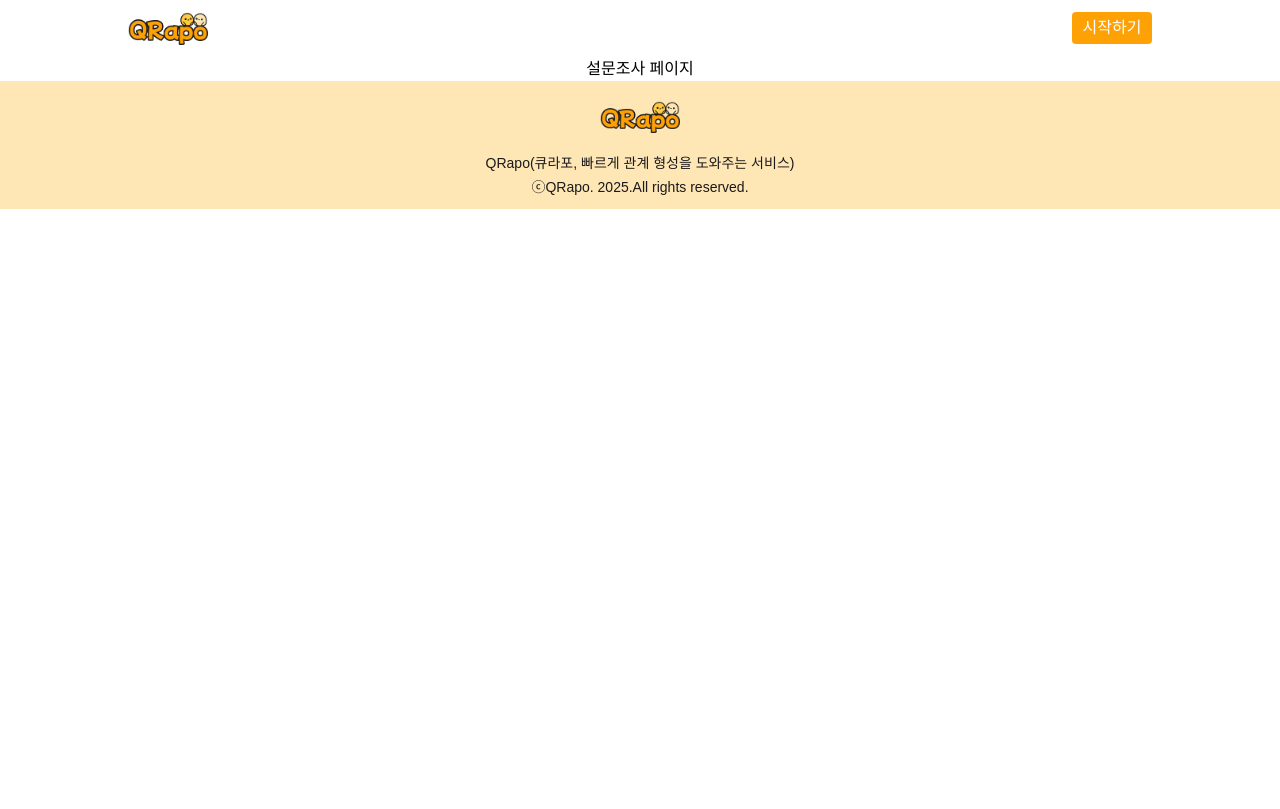
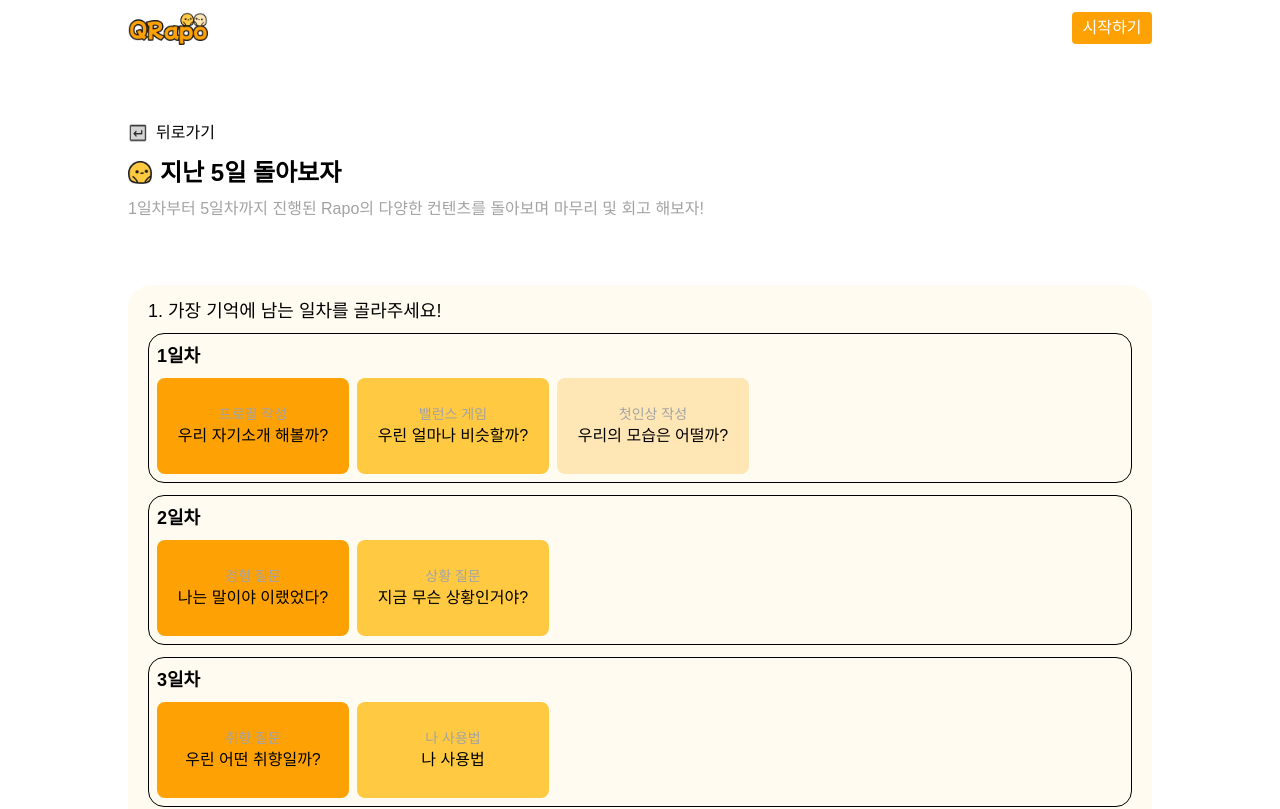
Before and after one commit to Handong-TeamProject/Capston2_FE, a Next.js app: page /day5/survey in a window 1280 px wide. Shown: the top 809 px of the page. Built offline with nearby package versions, Linux system fonts and the light colour scheme; no server answers; a web font is replaced by a local one.

Commit message:
feat : survey

```diff
--- a/src/app/day5/current-impression/CurrentImpressionPage.tsx
+++ b/src/app/day5/current-impression/CurrentImpressionPage.tsx
@@ -122,7 +122,7 @@ function FirstImpressionPage() {
 
   return (
     <div className="w-full px-6 lg:px-0">
-      <ActivityDesc day={0} activity={2} project_id={1} />
+      <ActivityDesc day={4} activity={0} project_id={1} />
         {
         isWrite ? (
           <div className="w-full">
--- a/src/app/day5/survey/SurveyPage.tsx
+++ b/src/app/day5/survey/SurveyPage.tsx
@@ -1,12 +1,198 @@
+'use client';
+
+import ActivityDesc from "@/components/common/ActivityDesc";
+import { dayDescription } from "@/data/dayDescription";
+import { surveryGetData } from "@/data/day5/surveryGetData";
 // components/SurveyPage.tsx
-import React from "react";
+import React, { act, useEffect, useState } from "react";
 
-const SurveyPage: React.FC = () => {
-  return (
-    <div>
-      <h1>설문조사 페이지</h1>
-    </div>
-  );
+function SurveyPage() {
+    const userList = surveryGetData?.user_list;
+    const improve = ['변화 없음', '약간 향상', '향상', '매우 향상'];
+    const satisfaction = ['불만족', '약간 불만족', '만족', '매우 만족'];
+    const [isWrite, setIsWrite] = useState(surveryGetData?.is_done);
+    interface InputData {
+      project_id: number;
+      user_id: number;
+      q1: number;
+      q2: number;
+      q3: number;
+      q4: number;
+      q5: number;
+      q6: string;
+    }
+
+    const [inputData, setInputData] = useState<InputData>(
+      !isWrite
+      ? {
+        project_id: 1,
+        user_id: 1,
+        q1: -1,
+        q2: -1,
+        q3: -1,
+        q4: -1,
+        q5: -1,
+        q6: "",
+        }
+      : {
+        project_id: 1,
+        user_id: 1,
+        q1: Number(surveryGetData?.answer_list[0] ?? -1),
+        q2: Number(surveryGetData?.answer_list[1] ?? -1),
+        q3: Number(surveryGetData?.answer_list[2] ?? -1),
+        q4: Number(surveryGetData?.answer_list[3] ?? -1),
+        q5: Number(surveryGetData?.answer_list[4] ?? -1),
+        q6: String(surveryGetData?.answer_list[5] ?? ""),
+        }
+    );
+
+    const indexColor = (index: number) => {
+      switch (index) {
+        case 0:
+          return "bg-orange";
+        case 1:
+          return "bg-yellow";
+        case 2:
+          return "bg-beige";
+      }
+    }
+
+    const handleSelectValue = (question_index: number, index: number) => {
+      if (question_index < 1 || question_index > 5) return; // q1~q5만 처리
+
+      const key = `q${question_index}` as keyof InputData;
+
+      setInputData(prev => ({
+        ...prev,
+        [key]: index,
+      }));
+    };
+    const isValid = inputData.q1 >= 0 &&
+                inputData.q2 >= 0 &&
+                inputData.q3 >= 0 &&
+                inputData.q4 >= 0 &&
+                inputData.q5 >= 0 &&
+                inputData.q6.trim().length > 0;
+
+
+
+    const handleSubmbit = () => {
+      if (!isValid) {
+        alert("모든 필드를 입력해주세요!");
+        return;
+      }
+      if (window.confirm("제출하시겠습니까?")) {
+        alert("제출되었습니다.");
+        setIsWrite(true);
+      }
+    }
+    useEffect(() => {
+      if (isWrite) {
+        window.scrollTo({ top: 0, behavior: 'smooth' }); // 부드럽게 스크롤
+      }
+    }, [isWrite]);
+
+    return (
+        <div className="w-full px-6 lg:px-0">
+            <ActivityDesc day={4} activity={1} project_id={1}/>
+            <div className="bg-beige90 px-5 py-3 rounded-3xl mb-10">
+              <div className="mb-5">
+                <p className="text-base sm:text-lg mb-2">1. 가장 기억에 남는 일차를 골라주세요!</p>
+                {
+                    dayDescription?.map(
+                      (data, index) => (
+                        <div key={index} className={`border ${!isWrite &&'lg:hover:border-orange lg:hover:bg-orange50'} ${index === inputData.q1 && 'bg-orange50 border-orange'} object-lg:hover rounded-2xl p-2 ${index < 4 && 'mb-3'}`} onClick={ () => !isWrite && handleSelectValue(1, index)}>
+                          <p className="text-lg font-bold mb-2">{index + 1}일차</p>
+                          <div className="flex flex-col sm:flex-row gap-2">
+                            {
+                              data?.activity?.map((activity, index2) => (
+                                <div key={index2} className={`${indexColor(index2)} flex items-center justify-center flex-col sm:w-48 h-16 sm:h-24 rounded-lg`}>
+                                  <p className="text-sm text-boldGray">{activity?.aka}</p>
+                                  <p>{activity?.title}</p>
+                                </div>
+                              ))
+                            }
+                          </div>
+                        </div>)
+                    )
+                }
+              </div>
+              <div className="mb-5">
+                <p className="text-base sm:text-lg mb-2">2. 프로그램을 통해 가장 친해진 팀원은 누구인가요?</p>
+                <div className="flex flex-wrap sm:flex-nowrap">
+                  {
+                    userList?.map((user, index) => (
+                      <div className={`w-1/2 sm:w-auto flex justify-center items-center sm:justify-normal sm:items-start ${index < 2 && 'mb-4'}`} key={index}>
+                        <button key = {index} className={`border rounded-md px-2 mr-2 w-24 h-8 text-sm sm:text-base lg:hover:bg-lightGray ${index === inputData.q2 ? 'border-boldGray bg-orange' : 'bg-white'}` } onClick={ () => !isWrite && handleSelectValue(2, index)}>
+                            {user?.name}
+                        </button>
+                      </div>
+                    ))
+                  }
+                </div>
+              </div>
+              <div className="mb-5">
+                <p className="text-base sm:text-lg mb-2">3. 팀원들과의 신뢰감은 얼마나 향상되었다고 느끼나요?</p>
+                <div className="flex flex-wrap sm:flex-nowrap">
+                  {
+                    improve?.map((answer, index) => (
+                      <div className={`w-1/2 sm:w-auto flex justify-center items-center sm:justify-normal sm:items-start ${index < 2 && 'mb-4'}`} key={index}>
+                        <button key = {index} className={`border rounded-md px-2 mr-2 w-24 h-8 text-sm sm:text-base lg:hover:bg-lightGray ${index === inputData.q3 ? 'border-boldGray bg-orange' : 'bg-white'}` } onClick={ () => !isWrite && handleSelectValue(3, index)}>
+                            {answer}
+                        </button>
+                      </div>
+                    ))
+                  }
+                </div>
+                </div>
+              <div className="mb-5">
+                <p className="text-base sm:text-lg mb-2">4. 전반적인 활동들에 대해서 어느정도 만족하시나요?</p>
+                <div className="flex flex-wrap sm:flex-nowrap">
+                  {
+                    satisfaction?.map((answer, index) => (
+                      <div className={`w-1/2 sm:w-auto flex justify-center items-center sm:justify-normal sm:items-start ${index < 2 && 'mb-4'}`} key={index}>
+                        <button key = {index} className={`border rounded-md px-2 mr-2 w-24 h-8 text-sm sm:text-base lg:hover:bg-lightGray ${index === inputData.q4 ? 'border-boldGray bg-orange' : 'bg-white'}` } onClick={ () => !isWrite && handleSelectValue(4, index)}>
+                            {answer}
+                        </button>
+                      </div>
+                    ))
+                  }
+                </div>
+                </div>
+              <div className="mb-5">
+                <p className="text-base sm:text-lg mb-2">5. 시작과 마무리를 비교했을 때, 라포 형성과 관계 발전이 얼마나 있었나요?</p>
+                <div className="flex flex-wrap sm:flex-nowrap">
+                  {
+                    improve?.map((answer, index) => (
+                      <div className={`w-1/2 sm:w-auto flex justify-center items-center sm:justify-normal sm:items-start ${index < 2 && 'mb-4'}`} key={index}>
+                        <button key = {index} className={`border rounded-md px-2 mr-2 w-24 h-8 text-sm sm:text-base lg:hover:bg-lightGray ${index === inputData.q5 ? 'border-boldGray bg-orange' : 'bg-white'}` } onClick={ () => !isWrite && handleSelectValue(5, index)}>
+                            {answer}
+                        </button>
+                      </div>
+                    ))
+                  }
+                </div>
+              </div>
+
+              <div className="mb-5">
+                <p className="text-base sm:text-lg mb-2">6. 추가로 남기고 싶은 내용이 있으신가요?</p>
+            <textarea className="resize-none border w-full h-32 rounded-md p-1" placeholder="예시) 만족스러운 Rapo였습니다!" readOnly={isWrite} onChange={(e) => setInputData(prev => ({ ...prev, q6: e.target.value }))} value = {inputData.q6}></textarea>
+              </div>
+
+              { !isWrite &&
+                <div className="w-full flex justify-end">
+                    <button
+                      className={`py-1 rounded-lg w-32 text-white ${isValid ? 'bg-orange lg:hover:bg-orange50' : 'bg-boldGray'}`}
+                      onClick={handleSubmbit}
+                    >
+                      제출하기
+                    </button>
+                </div>
+              }
+
+            </div>
+        </div>
+    );
 };
 
 export default SurveyPage;
--- /dev/null
+++ b/src/data/day5/surveryGetData.js
@@ -0,0 +1,45 @@
+// export const surveryGetData = {
+//     "is_done": false,
+//     "user_list": [
+//         {
+//             "user_id": 1,
+//             "name": "정은다"
+//         }, {
+//             "user_id": 2,
+//             "name": "김광일"
+//         }, {
+//             "user_id": 3,
+//             "name": "변우혁"
+//         }, {
+//             "user_id": 4,
+//             "name": "김세진"
+//         }
+//     ]
+// }
+
+export const surveryGetData = {
+    "is_done": false,
+    "user_list": [
+        {
+            "user_id": 1,
+            "name": "정은다"
+        }, {
+            "user_id": 2,
+            "name": "김광일"
+        }, {
+            "user_id": 3,
+            "name": "변우혁"
+        }, {
+            "user_id": 4,
+            "name": "김세진"
+        }
+    ],
+    "answer_list": [
+        0,
+        1,
+        3,
+        1,
+        2,
+        "너무 즐거운 활동이였습니다!"
+    ]
+}
--- a/src/data/dayDescription.js
+++ b/src/data/dayDescription.js
@@ -10,18 +10,21 @@ export const dayDescription = [
         title: "우리 자기소개 해볼까?",
         desc: "각자의 프로필을 작성하고, 팀원들과 공유하면서 간단한 퀴즈를 통해 서로에 대해 가볍게 알아가자!",
         href: "/day1/profile",
+        aka : "프로필 작성"
       },
       {
         step: 2,
         title: "우린 얼마나 비슷할까?",
         desc: "다양한 질문의 밸런스 게임을 통해 서로의 성향을 비교하고, 얼마나 비슷한지 알아보자!",
         href: "/day1/balance-game",
+        aka : "밸런스 게임"
       },
       {
         step: 3,
         title: "우리의 모습은 어떨까?",
         desc: "서로의 첫인상을 공유하며, 각자의 생각을 통해 우리가 어떤 모습일지 알아보자!",
         href: "/day1/first-impression",
+        aka : "첫인상 작성"
       },
     ],
   },
@@ -37,12 +40,14 @@ export const dayDescription = [
         title: "나는 말이야 이랬었다?",
         desc: "다양한 질문을 통해서 본인의 경험 속에 담긴 이야기들을 나눠보자!",
         href: "/day2/experience-question",
+        aka : "경험 질문"
       },
       {
         step: 2,
         title: "지금 무슨 상황인거야?",
         desc: "주어진 특별한 상황에서 하나의 선택을 내리고, 다른 사람들의 선택과 비교하며 이야기를 나눠보자!",
         href: "/day2/situation-question",
+        aka : "상황 질문"
       },
     ],
   },
@@ -57,12 +62,14 @@ export const dayDescription = [
         title: "우린 어떤 취향일까?",
         desc: "다양한 취향 질문을 통해 서로의 공통점과 차이를 알아보고, 얼마나 비슷한지 확인해 보자!",
         href: "/day3/preference-question",
+        aka : "취향 질문"
       },
       {
         step: 2,
         title: "나 사용법",
         desc: "공통 질문을 통해 '나'라는 사람에 대한 사용법을 작성하고, 서로를 더 깊이 이해하는 시간을 가져보자!",
         href: "/day3/user-guide",
+        aka : "나 사용법"
       },
     ],
   },
@@ -77,6 +84,7 @@ export const dayDescription = [
         title: "우리 지금 만나, 아 당장 만나",
         desc: "함께 하고 싶은 활동을 이야기해보고, 새로운 추억을 쌓아주는 약속을 같이 정해보자!",
         href: "/day4/promise-creation",
+        aka : "약속 정하기"
       },
     ],
   },
@@ -91,12 +99,14 @@ export const dayDescription = [
         title: "우리의 모습은 어땠을까?",
         desc: "현인상과 첫인상을 비교하며 지난 5일 동안의 경험과 변화를 되돌아보자.",
         href: "/day5/current-impression",
+        aka : "현인상 작성"
       },
       {
         step: 2,
         title: "지난 5일 돌아보자",
         desc: "1일차부터 5일차까지 진행된 Rapo의 다양한 컨텐츠를 돌아보며 마무리 및 회고 해보자!",
         href: "/day5/survey",
+        aka : "마무리 회고"
       },
     ],
   },
```
